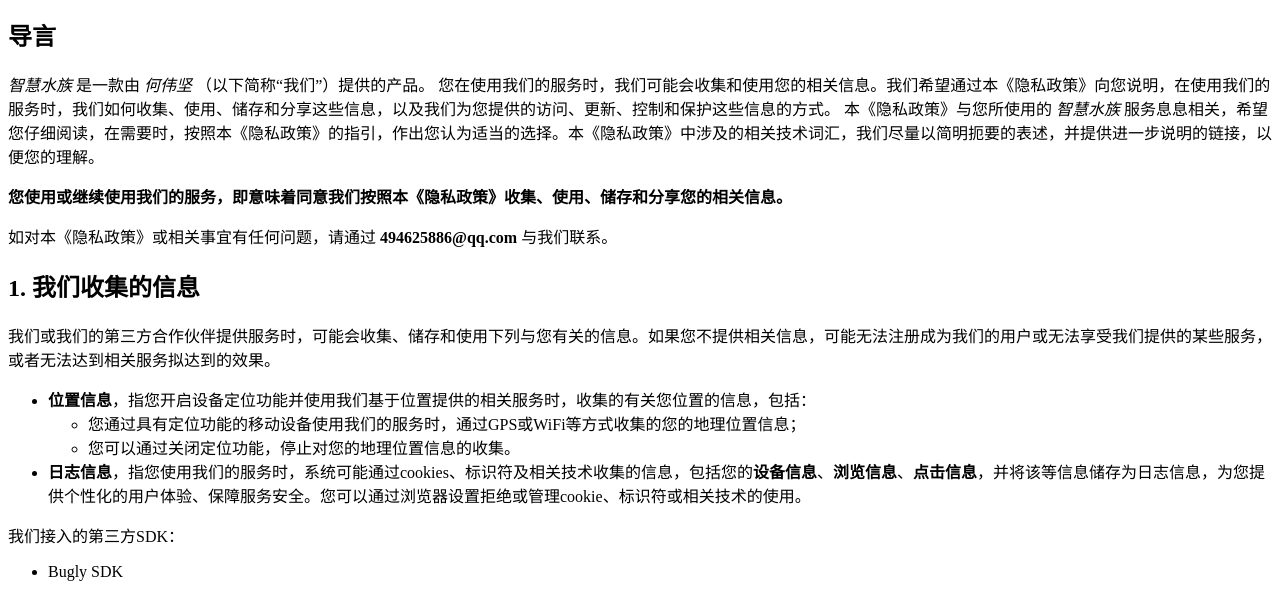
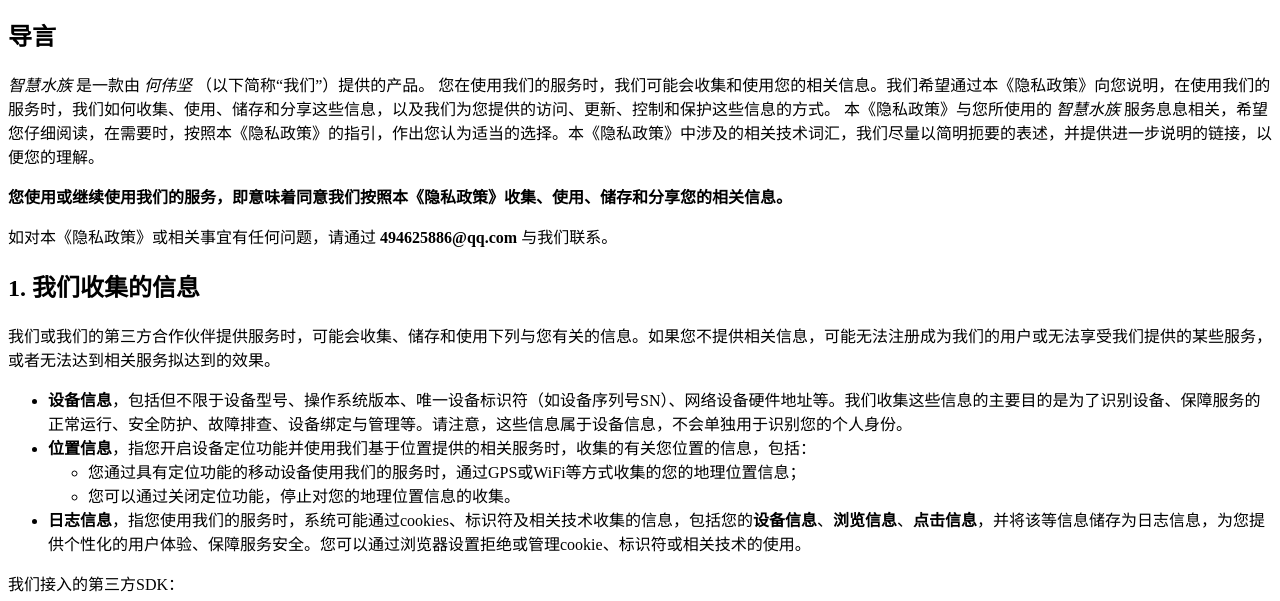
Before and after one commit to jnckjian/jnckjian.github.io, a plain HTML site: page index.html in a window 1280 px wide. Shown: the part 140-741 px from the top of the page. Drawn offline with Linux system fonts and the light colour scheme.

Commit message:
Update index.html

```diff
--- a/index.html
+++ b/index.html
@@ -26,6 +26,8 @@
     我们或我们的第三方合作伙伴提供服务时，可能会收集、储存和使用下列与您有关的信息。如果您不提供相关信息，可能无法注册成为我们的用户或无法享受我们提供的某些服务，或者无法达到相关服务拟达到的效果。</p>
 
 <ul>
+    <li><strong>设备信息</strong>，包括但不限于设备型号、操作系统版本、唯一设备标识符（如设备序列号SN）、网络设备硬件地址等。我们收集这些信息的主要目的是为了识别设备、保障服务的正常运行、安全防护、故障排查、设备绑定与管理等。请注意，这些信息属于设备信息，不会单独用于识别您的个人身份。
+</li>
     <li><strong>位置信息</strong>，指您开启设备定位功能并使用我们基于位置提供的相关服务时，收集的有关您位置的信息，包括：
         <ul>
             <li>
```
